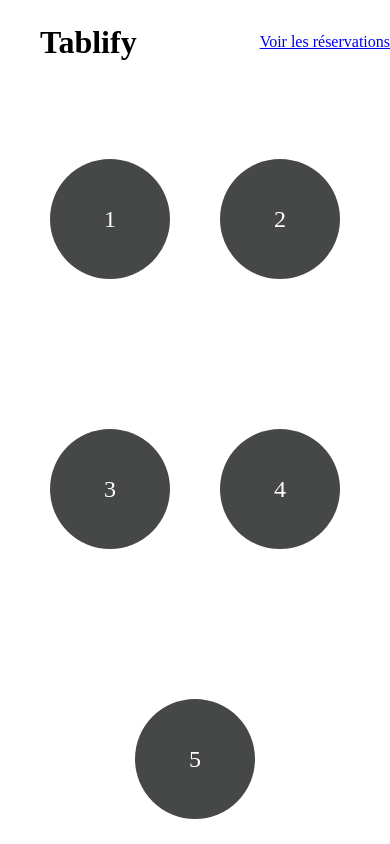
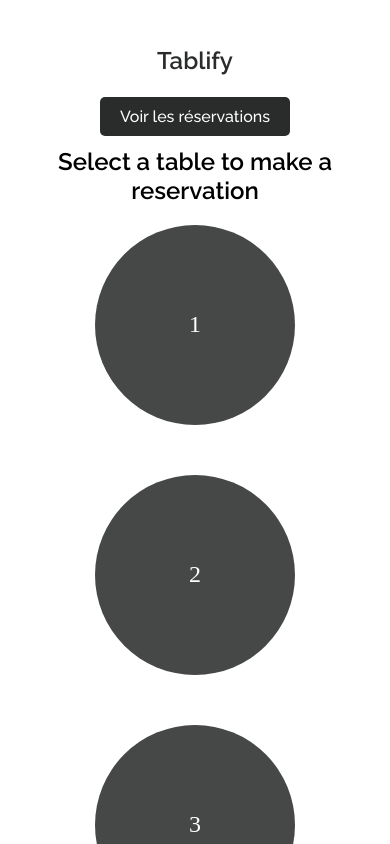
Before and after one commit to SamyBenkaddour/Tablify, a React (Create React App) app: page / in a window 390 px wide. Built offline with nearby package versions, Linux system fonts and the light colour scheme.

Commit message:
ajout du routing, et le designe des lien et le responsive

```diff
--- a/src/components/App.js
+++ b/src/components/App.js
@@ -1,20 +1,19 @@
+import { BrowserRouter as Router, Routes, Route } from 'react-router-dom'
 
-import Banner from './Tables/Banner'
-import Tables from './Tables/Tables'
-import Modal from './Tables/Modal'
+
+import HomePage from './Tables/HomePage'
+import ReservationsPage from './Reservations/ReservationsPage'
 
 function App() {
 
 
 	return (
-		<div>
-			<Banner/>
-			<Tables/>
-			<Modal/>
-
-
-
-		</div>
+		<Router>
+			<Routes>
+				<Route path="/" element={<HomePage />} />
+				<Route path="/reservations" element={<ReservationsPage />} />
+			</Routes>
+		</Router>
 	)
 }
 
--- a/src/components/Reservations/Reservations.js
+++ b/src/components/Reservations/Reservations.js
@@ -1,58 +1,21 @@
-import { useState } from 'react'
-import { plantList } from '../../datas/plantList'
-import PlantItem from '../PlantItem'
-import Categories from '../Categories'
-import '../styles/ShoppingList.css'
 
-function ShoppingList({ cart, updateCart }) {
-	const [activeCategory, setActiveCategory] = useState('')
-	const categories = plantList.reduce(
-		(acc, plant) =>
-			acc.includes(plant.category) ? acc : acc.concat(plant.category),
-		[]
+import '../../styles/Reservations.css'
+
+function Reservations( ) {
+
+	return (
+		<>
+	    <div className="liste-reservations">
+
+			<h1>Reservations</h1>
+		</div>
+
+
+
+
+		</>
 	)
 
-	function addToCart(name, price) {
-		const currentPlantSaved = cart.find((plant) => plant.name === name)
-		if (currentPlantSaved) {
-			const cartFilteredCurrentPlant = cart.filter(
-				(plant) => plant.name !== name
-			)
-			updateCart([
-				...cartFilteredCurrentPlant,
-				{ name, price, amount: currentPlantSaved.amount + 1 }
-			])
-		} else {
-			updateCart([...cart, { name, price, amount: 1 }])
-		}
-	}
-
-	return (
-		<div className='lmj-shopping-list'>
-			<Categories
-				categories={categories}
-				setActiveCategory={setActiveCategory}
-				activeCategory={activeCategory}
-			/>
-
-			<ul className='lmj-plant-list'>
-				{plantList.map(({ id, cover, name, water, light, price, category }) =>
-					!activeCategory || activeCategory === category ? (
-						<div key={id}>
-							<PlantItem
-								cover={cover}
-								name={name}
-								water={water}
-								light={light}
-								price={price}
-							/>
-							<button onClick={() => addToCart(name, price)}>Ajouter</button>
-						</div>
-					) : null
-				)}
-			</ul>
-		</div>
-	)
 }
 
-export default ShoppingList
+export default Reservations
--- /dev/null
+++ b/src/components/Reservations/ReservationsPage.js
@@ -0,0 +1,13 @@
+import Banner from '../common/Banner'
+import Reservations from './Reservations'
+
+function ReservationsPage() {
+	return (
+		<>
+            <Banner isHomePage={false}/>
+			<Reservations />
+		</>
+	)
+}
+
+export default ReservationsPage
--- a/src/components/Tables/Banner.js
+++ /dev/null
@@ -1,22 +0,0 @@
-import '../../styles/Banner.css'
-
-function Banner() {
-	return (
-	<>
-
-		<div className='container'>
-
-			<h1 className='title'>Tablify</h1>
-			<a href="reservations.html" class="btn-view">Voir les réservations</a>
-
-		</div>
-
-
-
-
-	</>
-	)
-
-}
-
-export default Banner
--- /dev/null
+++ b/src/components/Tables/HomePage.js
@@ -0,0 +1,15 @@
+import Banner from '../common/Banner'
+import Tables from './Tables'
+import Modal from './Modal'
+
+function HomePage() {
+	return (
+		<>
+			<Banner isHomePage={true}/>
+			<Tables />
+			<Modal />
+		</>
+	)
+}
+
+export default HomePage
--- a/src/components/Tables/Tables.js
+++ b/src/components/Tables/Tables.js
@@ -19,7 +19,12 @@ const [selectedTable, setSelectedTable] = useState(null)
 
 	return (
 		<>
+			<div className='HomePage'>
+	<h2> Select a table to make a reservation</h2>
+
 				<div className="tables">
+
+
 						{[1, 2, 3, 4, 5].map((id) => (
 					<div className='table-circle' key={id} onClick={() => handleTableClick(id)}>
 						 {id}
@@ -27,6 +32,9 @@ const [selectedTable, setSelectedTable] = useState(null)
 				))}
 				</div>
 
+
+
+			</div>
                 <Modal isOpen={isModalOpen} onClose={closeModal} tableId={selectedTable} />
 		</>
 	)
--- /dev/null
+++ b/src/components/common/Banner.js
@@ -0,0 +1,36 @@
+import '../../styles/Banner.css'
+import { Link } from 'react-router-dom'
+
+
+function Banner({isHomePage}) {
+	return (
+	<>
+
+		<div className='container'>
+
+
+
+
+			<h1 ><Link to="/" className='logo'>Tablify</Link>	</h1>
+
+
+
+
+			{/*<a href="reservations.html" class="btn-view">Voir les réservations</a>*/}
+			{isHomePage ?
+			<Link to="/reservations" className="btn-view">Voir les réservations</Link>
+			:
+			<Link to="/" className="btn-view">Voir les Tables</Link>
+			}
+
+		</div>
+
+
+
+
+	</>
+	)
+
+}
+
+export default Banner
--- a/src/styles/Banner.css
+++ b/src/styles/Banner.css
@@ -1,28 +1,83 @@
+@import url('https://fonts.googleapis.com/css2?family=Raleway:wght@500;600&display=swap');
+
+
+
+
 .container {
 	display: flex;
 	flex-direction: row;
 	justify-content: space-between;
 	align-items: center;
 	height: 10vh;
+	width: 100%;
+
+
 
 }
 
 
 
 
-.lmj-banner {
-	color: black;
-	text-align: right;
-	padding: 32px;
-	border-bottom: solid 3px black;
-	display: flex;
-	justify-content: flex-end;
-	flex-direction: row;
-	align-items: center;
+
+
+.logo {
+	margin-left: 40px;
+	font-family: 'Raleway', sans-serif;
+	font-weight: 600;
+	font-size: 2rem;
+	color: #2a2b2b;
+	text-decoration: none;
+
 }
 
-.title {
-	padding-left: 40px;
+
+/* liens banner */
+
+.btn-view {
+	background-color: #2a2b2b;
+	color: white;
+
+	padding: 10px 20px;
+	margin-right: 40px;
+
+	border: none;
+	text-decoration: none;
+
+	cursor: pointer;
+	border-radius: 5px;
+	font-family: 'Raleway', sans-serif;
 
 
 }
+
+.btn-view:hover {
+	background-color: #464848;
+
+}
+@media (max-width: 768px) {
+	.btn-view {
+		margin: 0 auto;
+
+	}
+}
+
+@media (max-width: 768px) {
+	.container {
+		flex-direction: column;
+		gap: 10px; /* optionnel : ajoute un petit espacement vertical */
+		height: 15vh;
+		align-items: center;
+		justify-content: center;
+		gap: 20px;
+
+		padding-top: 50px;
+	}
+}
+
+@media (max-width: 768px) {
+	.logo {
+		margin: 0 auto;
+		font-size: 1.5rem;
+
+	}
+}
--- /dev/null
+++ b/src/styles/Reservations.css
@@ -0,0 +1,17 @@
+@import url('https://fonts.googleapis.com/css2?family=Raleway:wght@500;600&display=swap');
+
+
+@media (max-width: 768px) {
+	.liste-reservations {
+
+    padding-top: 20px;
+	}
+}
+
+
+
+h1 {
+
+	text-align: center;
+
+}
--- a/src/styles/Tables.css
+++ b/src/styles/Tables.css
@@ -1,23 +1,39 @@
+@import url('https://fonts.googleapis.com/css2?family=Raleway:wght@500;600&display=swap');
+
+
+.HomePage {
+
+  padding: 20px;
+
+}
+
+
+h2{
+font-family: 'Raleway';
+text-align: center;
+
+}
+.tables {
+  display: flex;
+  justify-content: center;
 
 
 
-
-.tables {
-  display: flex;
-  justify-content: center;
   gap: 50px;
   flex-wrap: wrap;
-  margin-bottom: 30px;
+
   color: white;
-  height: 90vh;
+
+
+
 }
 
 
 .table-circle {
 
-  margin-top: 75px;
-  width: 120px;
-  height: 120px;
+
+  width: 200px;
+  height: 200px;
   background-color:  #464848;
 
   border-radius: 50%;
@@ -32,3 +48,10 @@
 .table-circle:hover {
   background-color: #2a2b2b;
 }
+
+@media (max-width: 768px) {
+	.tables {
+
+    padding-top: 20px;
+	}
+}
--- a/src/styles/index.css
+++ b/src/styles/index.css
@@ -3,9 +3,14 @@ html, body {
   margin: 0;
   padding: 0;
   height: 100%;
-  overflow: hidden; /* empêche le scroll */
+  /* empêche le scroll : overflow: hidden; */
+  overflow-y: auto;
 }
 
+
+
 * {
-  box-sizing: border-box;
+	margin: 0;
+	padding: 0;
+	box-sizing: border-box;
 }
```
Also changed, not shown: src/styles/ShoppingList.css (deleted, +0 -11 lines).
